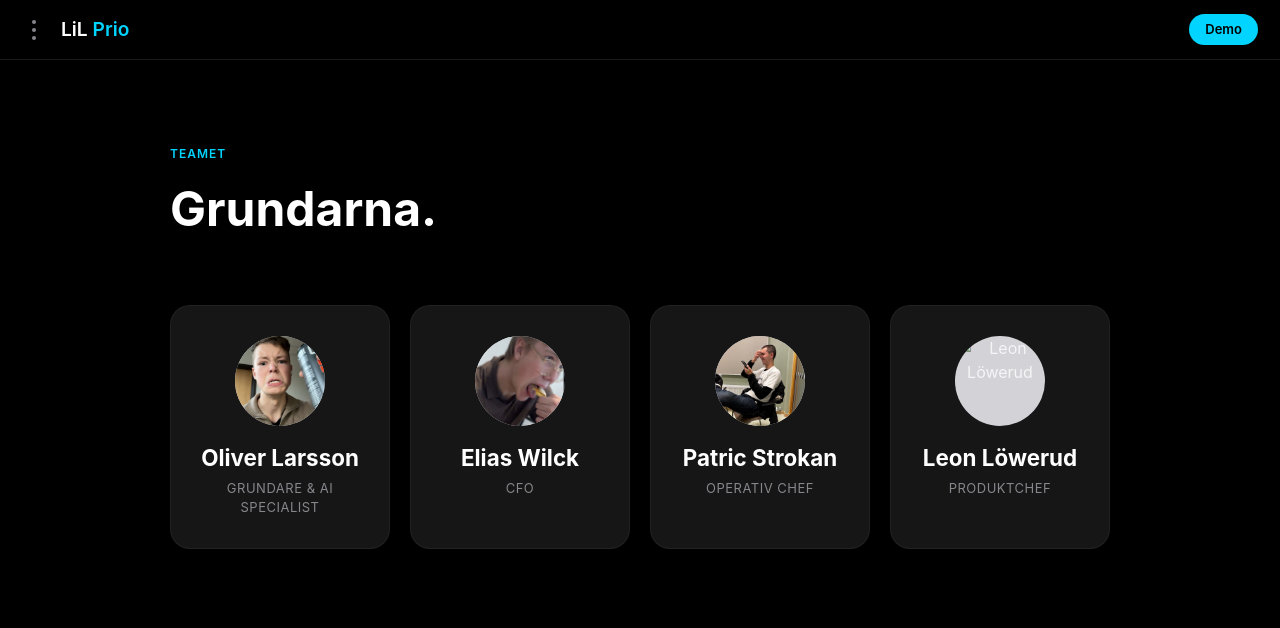
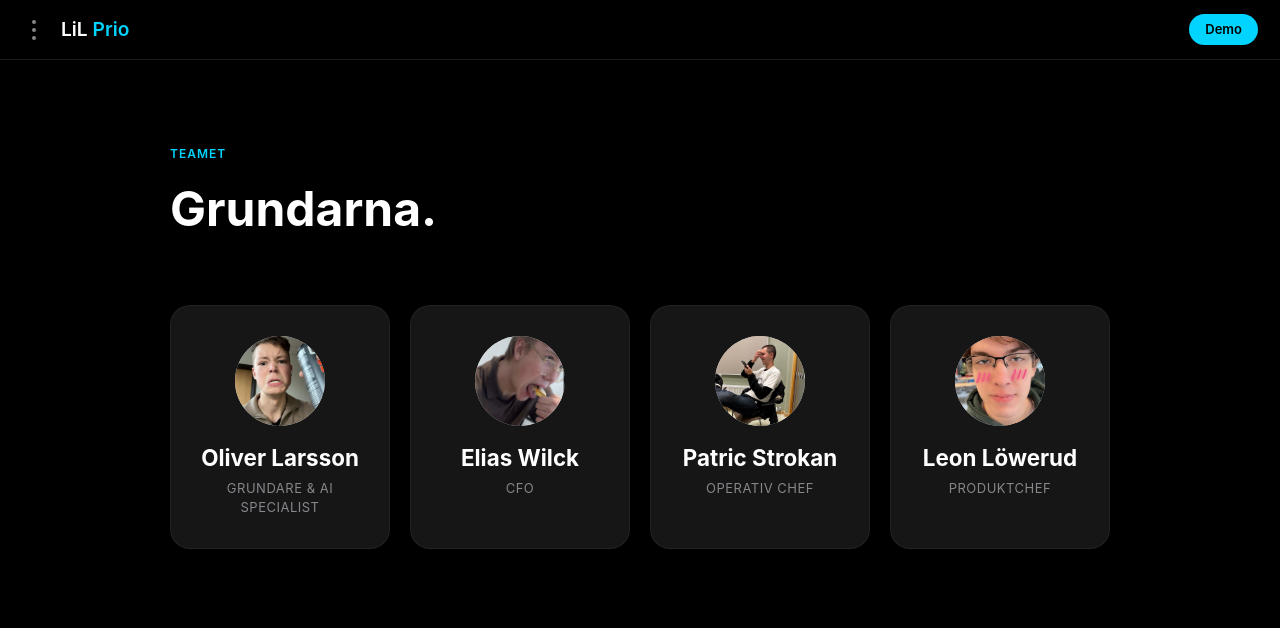
Before and after one commit to herro2/LiL_Prio_Bet, a plain HTML site: page teamet.html in a window 1280 px wide. Shown: the top 628 px of the page. Drawn offline with Linux system fonts and the light colour scheme.

Commit message:
Update teamet.html with new founder image

```diff
--- a/teamet.html
+++ b/teamet.html
@@ -62,7 +62,7 @@
             </div>
 
             <div class="founder-card">
-                <div class="avatar"><img src="ze.png" alt="Leon Löwerud"></div>
+                <div class="avatar"><img src="GG.jpeg" alt="Leon Löwerud"></div>
                 <div class="founder-text">
                     <h1>Leon Löwerud</h1>
                     <p>Produktchef</p>
```
